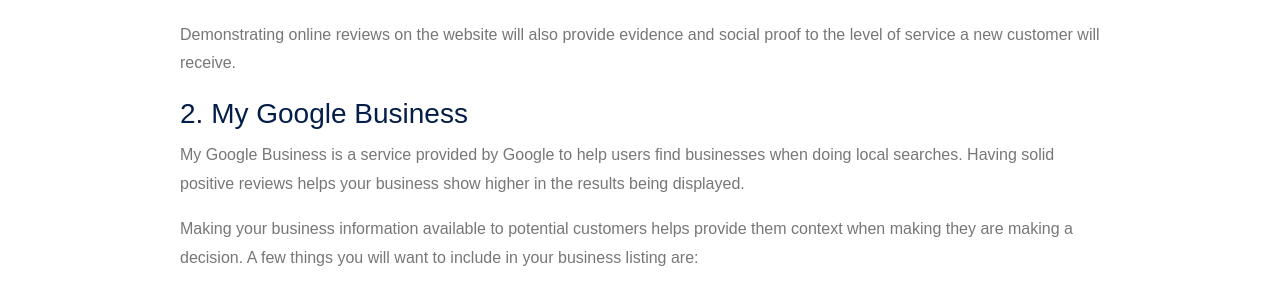
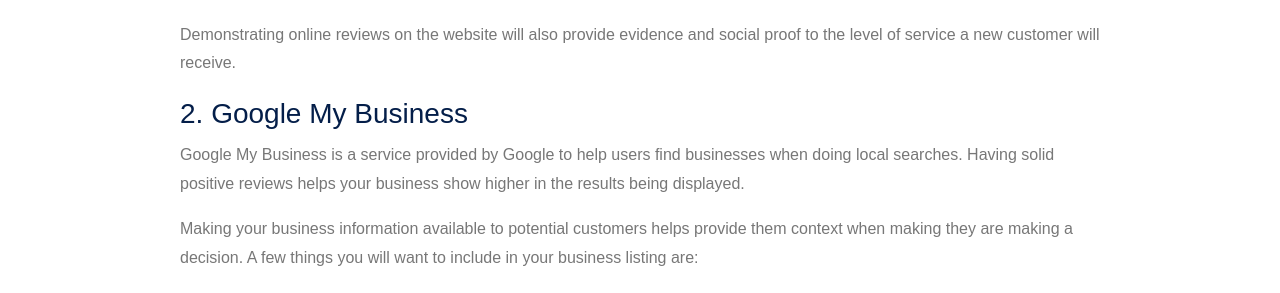
Before and after one commit to Dovera-Insights/dovera-insights, a Jekyll site: the page built from _posts/2021-04-12-online-reputation-seo.md, in a window 1280 px wide and 900 px high, scrolled down 1093 px. Shown: the part 162-455 px from the top of the window. Built offline with Jekyll 4.4.1, drawn with Linux system fonts in a browser that asks for light colours; some web fonts are replaced.

```diff
--- a/_posts/2021-04-12-online-reputation-seo.md
+++ b/_posts/2021-04-12-online-reputation-seo.md
@@ -21,9 +21,9 @@ Once on your website they will learn more about what your company has to offer.
 
 Demonstrating online reviews on the website will also provide evidence and social proof to the level of service a new customer will receive.
 
-### 2. My Google Business
+### 2. Google My Business
 
- My Google Business is a service provided by Google to help users find businesses when doing local searches. Having solid positive reviews helps your business show higher in the results being displayed.
+ Google My Business is a service provided by Google to help users find businesses when doing local searches. Having solid positive reviews helps your business show higher in the results being displayed.
 
 Making your business information available to potential customers helps provide them context when making they are making a decision. A few things you will want to include in your business listing are:
 
```
